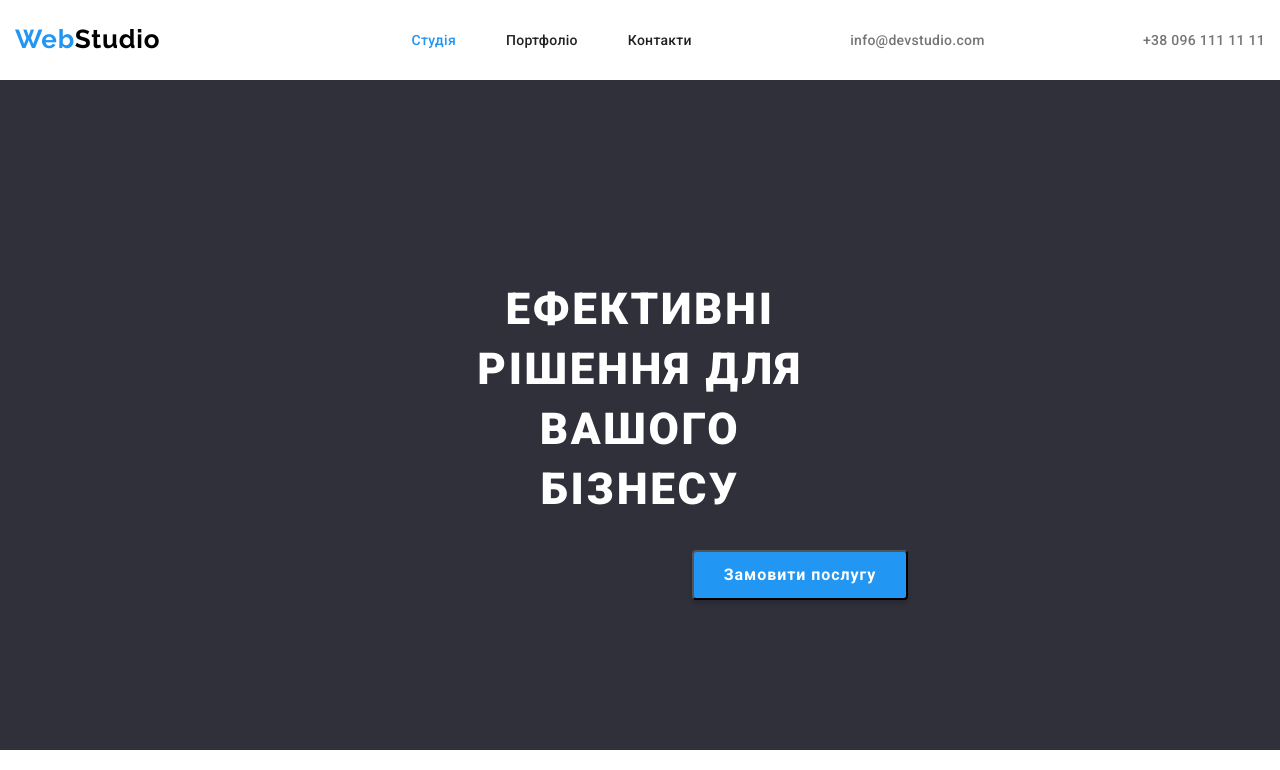
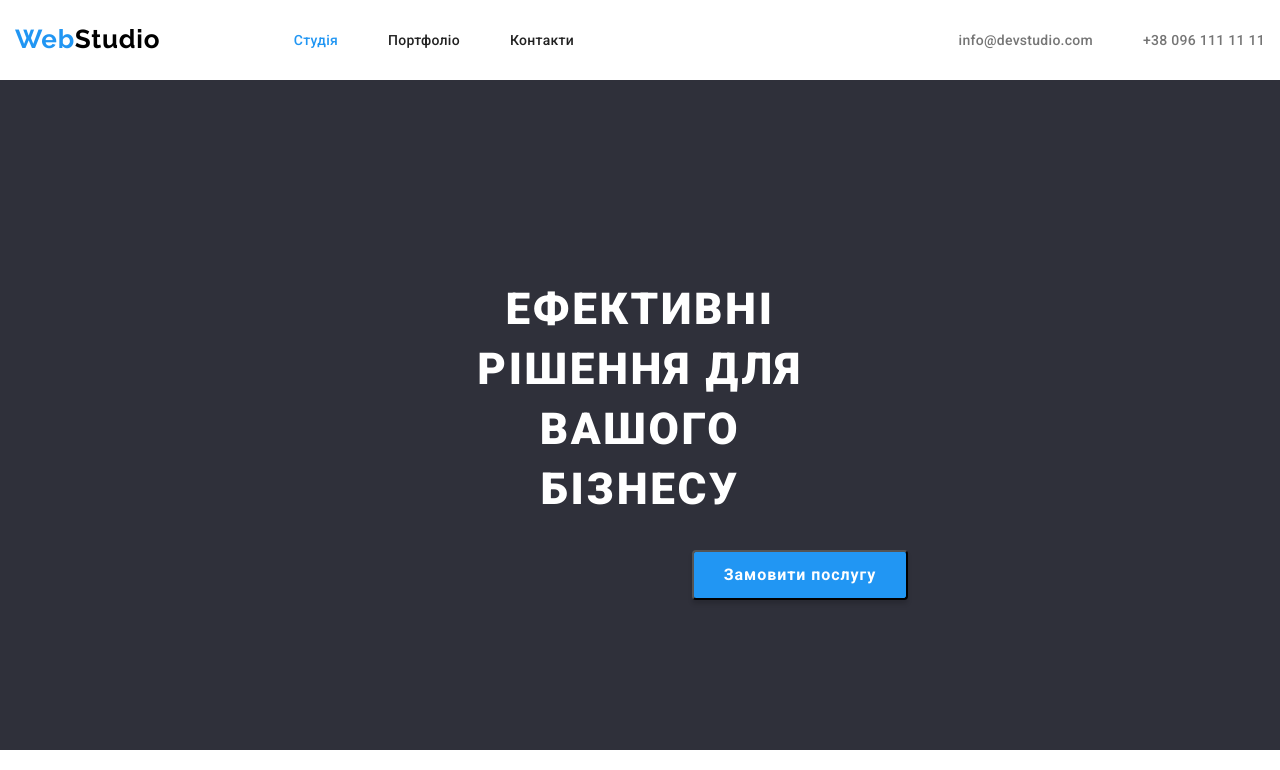
Before and after one commit to ElenaMitsnyk/goit-markup-hw-03, a plain HTML site: page index.html in a window 1280 px wide. Shown: the top 770 px of the page. Drawn offline with nearby package versions, Linux system fonts and the light colour scheme.

Commit message:
header end

```diff
--- a/css/styles.css
+++ b/css/styles.css
@@ -87,7 +87,15 @@ color: var(--color-logo-second);
     display: flex;
     flex-wrap: wrap;
     gap: 50px;
+    margin-right: 344px;
 }
+.header-contact {
+    list-style: none;
+    display: flex;
+    flex-wrap: wrap;
+    gap: 50px;
+}
+
 .header-nav-link {
 font-weight: 500;
 font-size: 14px;
--- a/index.html
+++ b/index.html
@@ -35,8 +35,9 @@
             <li><a class="header-nav-link" href="">Контакти</a></li>
           </ul>
         </nav>
-        <a class="header-contact" href="mailto:info@devstudio.com">info@devstudio.com</a>
-        <a class="header-contact" href="tel:+380961111111">+38 096 111 11 11</a>
+        <ul class="header-contact">
+          <li><a class="header-contact" href="mailto:info@devstudio.com">info@devstudio.com</a></li>
+          <li><a class="header-contact" href="tel:+380961111111">+38 096 111 11 11</a></li>
       </div>
     </header>
 
```
Also changed, not shown: portfolio.html (+2 -0 lines).
